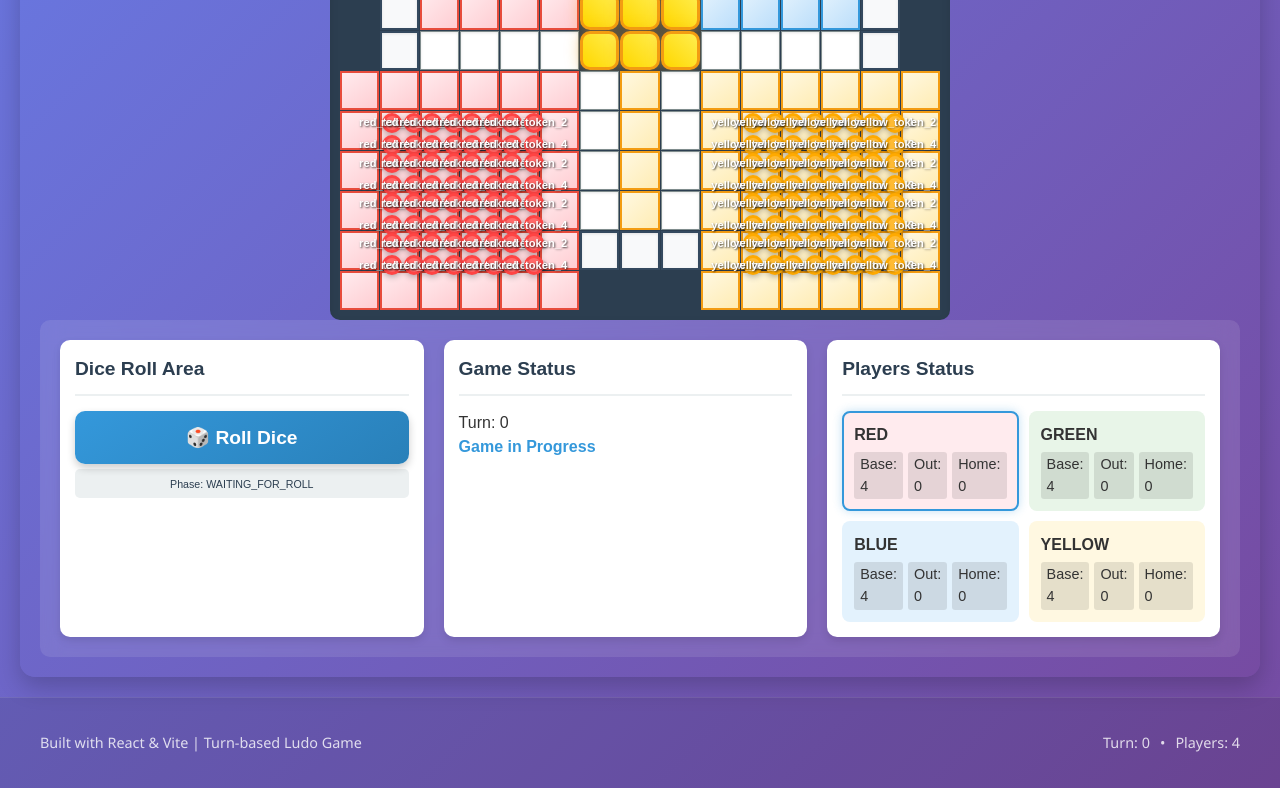
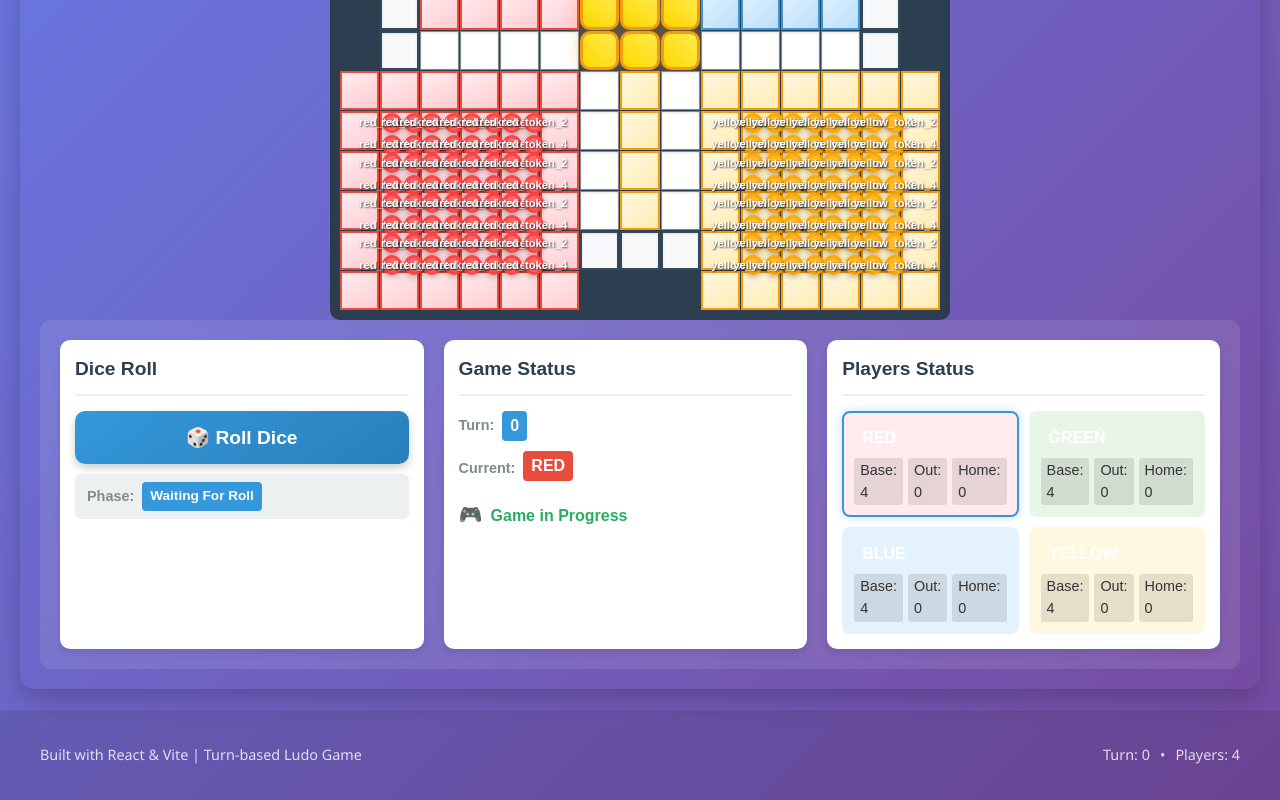
Before and after one commit to anushka1174/ludo-game, a React (Vite) app: page / in a window 1280 px wide. Shown: the part 554-1354 px from the top of the page. Built offline with nearby package versions, Linux system fonts and the light colour scheme.

Commit message:
feat: enhance Dice Roll Area with unicode dice, phase display, and dynamic button state

```diff
--- a/src/components/Board.css
+++ b/src/components/Board.css
@@ -479,3 +479,191 @@
   font-size: 0.6em;
   animation: pulse 1s infinite;
 }
+
+/* Enhanced Dice Area Styles */
+.current-dice-display {
+  margin: 15px 0;
+  text-align: center;
+}
+
+.dice-visual {
+  display: flex;
+  align-items: center;
+  justify-content: center;
+  gap: 10px;
+  margin-bottom: 8px;
+}
+
+.dice-unicode {
+  font-size: 3em;
+  text-shadow: 2px 2px 4px rgba(0, 0, 0, 0.3);
+}
+
+.dice-value {
+  font-size: 2em;
+  font-weight: bold;
+  color: #2c3e50;
+  background: white;
+  padding: 5px 10px;
+  border-radius: 8px;
+  border: 2px solid #34495e;
+}
+
+.dice-bonus {
+  margin-top: 8px;
+}
+
+.bonus-text {
+  color: #f39c12;
+  font-weight: bold;
+  font-size: 0.9em;
+  animation: bounce 1s infinite;
+}
+
+@keyframes bounce {
+  0%, 20%, 50%, 80%, 100% { transform: translateY(0); }
+  40% { transform: translateY(-5px); }
+  60% { transform: translateY(-3px); }
+}
+
+.turn-phase-display {
+  display: flex;
+  align-items: center;
+  gap: 8px;
+  margin: 10px 0;
+  padding: 8px 12px;
+  background: #ecf0f1;
+  border-radius: 6px;
+}
+
+.phase-label {
+  font-weight: bold;
+  color: #7f8c8d;
+  font-size: 0.9em;
+}
+
+.phase-value {
+  font-weight: bold;
+  padding: 4px 8px;
+  border-radius: 4px;
+  font-size: 0.85em;
+}
+
+.phase-value.waiting-for-roll {
+  background: #3498db;
+  color: white;
+}
+
+.phase-value.waiting-for-move {
+  background: #e74c3c;
+  color: white;
+}
+
+.phase-value.turn-end {
+  background: #95a5a6;
+  color: white;
+}
+
+.move-instructions {
+  margin-top: 10px;
+  padding: 12px;
+  background: #e8f8f5;
+  border: 1px solid #27ae60;
+  border-radius: 8px;
+  color: #27ae60;
+  text-align: center;
+}
+
+.instruction-icon {
+  display: block;
+  font-size: 1.5em;
+  margin-bottom: 5px;
+}
+
+.moves-count {
+  font-weight: bold;
+  font-size: 0.9em;
+  margin-top: 5px;
+}
+
+.no-moves-message {
+  margin-top: 10px;
+  padding: 12px;
+  background: #fdf2e9;
+  border: 1px solid #e67e22;
+  border-radius: 8px;
+  color: #d35400;
+  text-align: center;
+}
+
+.warning-icon {
+  display: block;
+  font-size: 1.5em;
+  margin-bottom: 5px;
+}
+
+.auto-pass {
+  font-size: 0.8em;
+  margin-top: 5px;
+  font-style: italic;
+}
+
+/* Enhanced Game Status Styles */
+.game-progress {
+  display: flex;
+  flex-direction: column;
+  gap: 10px;
+  margin-bottom: 15px;
+}
+
+.turn-info, .current-player-info, .available-moves {
+  display: flex;
+  align-items: center;
+  gap: 8px;
+}
+
+.turn-label, .player-label, .moves-label {
+  font-weight: bold;
+  color: #7f8c8d;
+  font-size: 0.9em;
+}
+
+.turn-value {
+  background: #3498db;
+  color: white;
+  padding: 3px 8px;
+  border-radius: 4px;
+  font-weight: bold;
+}
+
+.player-name {
+  padding: 3px 8px;
+  border-radius: 4px;
+  font-weight: bold;
+  color: white;
+}
+
+.player-name.red { background: #e74c3c; }
+.player-name.green { background: #27ae60; }
+.player-name.blue { background: #3498db; }
+.player-name.yellow { background: #f39c12; }
+
+.moves-count {
+  background: #27ae60;
+  color: white;
+  padding: 3px 8px;
+  border-radius: 4px;
+  font-weight: bold;
+}
+
+.game-active {
+  display: flex;
+  align-items: center;
+  gap: 8px;
+  color: #27ae60;
+  font-weight: bold;
+}
+
+.status-icon {
+  font-size: 1.2em;
+}
--- a/src/components/Board.jsx
+++ b/src/components/Board.jsx
@@ -4,6 +4,7 @@ import React from 'react';
 import Token, { BaseToken } from './Token.jsx';
 import { getPossibleMoves } from '../game/gameLogic.js';
 import { TURN_PHASES, ACTION_TYPES } from '../game/turnManager.js';
+import { getDiceUnicode } from '../game/dice.js';
 import './Board.css';
 
 /**
@@ -315,38 +316,61 @@ const Board = ({ gameState, onAction, turnState }) => {
       <div className="game-controls">
         {/* Dice Roll Area */}
         <div className="dice-area">
-          <h3>Dice Roll Area</h3>
+          <h3>Dice Roll</h3>
+
+          {/* Current dice display */}
+          {lastDiceValue && (
+            <div className="current-dice-display">
+              <div className="dice-visual">
+                <span className="dice-unicode">{getDiceUnicode(lastDiceValue)}</span>
+                <span className="dice-value">{lastDiceValue}</span>
+              </div>
+              {lastDiceValue === 6 && (
+                <div className="dice-bonus">
+                  <span className="bonus-text">🎉 Six! Extra turn!</span>
+                </div>
+              )}
+            </div>
+          )}
+
+          {/* Roll button */}
           <button
             className="dice-roll-button"
             onClick={handleDiceRoll}
             disabled={!isWaitingForRoll || !currentPlayer || gameState?.isGameOver}
           >
-            🎲 Roll Dice
+            🎲 {
+              gameState?.isGameOver ? 'Game Over' :
+              !currentPlayer ? 'No Player' :
+              isWaitingForRoll ? 'Roll Dice' :
+              isWaitingForMove ? 'Choose Move' :
+              'Please Wait...'
+            }
           </button>
 
-          {/* Display current phase */}
-          <div className="turn-phase-info">
-            <small>Phase: {currentPhase}</small>
+          {/* Current phase display */}
+          <div className="turn-phase-display">
+            <span className="phase-label">Phase:</span>
+            <span className={`phase-value ${currentPhase?.toLowerCase()?.replace(/_/g, '-')}`}>
+              {currentPhase?.replace(/_/g, ' ')?.toLowerCase()?.replace(/\b\w/g, l => l.toUpperCase()) || 'Unknown'}
+            </span>
           </div>
 
-          {/* Display last dice roll if available */}
-          {lastDiceValue && (
-            <div className="last-dice-roll">
-              <span>Last Roll: {lastDiceValue}</span>
+          {/* Move instructions */}
+          {isWaitingForMove && possibleMoves.length > 0 && (
+            <div className="move-instructions">
+              <span className="instruction-icon">👆</span>
+              <span>Click a highlighted token to move</span>
+              <div className="moves-count">{possibleMoves.length} moves available</div>
             </div>
           )}
 
-          {/* Show possible moves info */}
-          {isWaitingForMove && possibleMoves.length > 0 && (
-            <div className="move-instructions">
-              <small>Click a highlighted token to move ({possibleMoves.length} moves available)</small>
-            </div>
-          )}
-
-          {/* No moves available message */}
+          {/* No moves available */}
           {isWaitingForMove && possibleMoves.length === 0 && (
             <div className="no-moves-message">
-              <small>No valid moves available</small>
+              <span className="warning-icon">⚠️</span>
+              <span>No valid moves available</span>
+              <div className="auto-pass">Turn will pass automatically</div>
             </div>
           )}
         </div>
@@ -355,7 +379,29 @@ const Board = ({ gameState, onAction, turnState }) => {
         <div className="game-status">
           <h3>Game Status</h3>
           <div className="status-info">
-            <div className="turn-count">Turn: {gameState?.turnCount || 0}</div>
+            <div className="game-progress">
+              <div className="turn-info">
+                <span className="turn-label">Turn:</span>
+                <span className="turn-value">{gameState?.turnCount || 0}</span>
+              </div>
+
+              {currentPlayer && (
+                <div className="current-player-info">
+                  <span className="player-label">Current:</span>
+                  <span className={`player-name ${currentPlayer.color?.toLowerCase()}`}>
+                    {currentPlayer.color}
+                  </span>
+                </div>
+              )}
+
+              {/* Available moves for current player */}
+              {currentPlayer && possibleMoves.length > 0 && (
+                <div className="available-moves">
+                  <span className="moves-label">Available Moves:</span>
+                  <span className="moves-count">{possibleMoves.length}</span>
+                </div>
+              )}
+            </div>
 
             {gameState?.isGameOver ? (
               <div className="game-over">
@@ -363,7 +409,10 @@ const Board = ({ gameState, onAction, turnState }) => {
                 Winners: {gameState.winners?.join(', ') || 'None'}
               </div>
             ) : (
-              <div className="game-active">Game in Progress</div>
+              <div className="game-active">
+                <span className="status-icon">🎮</span>
+                Game in Progress
+              </div>
             )}
           </div>
         </div>
```
